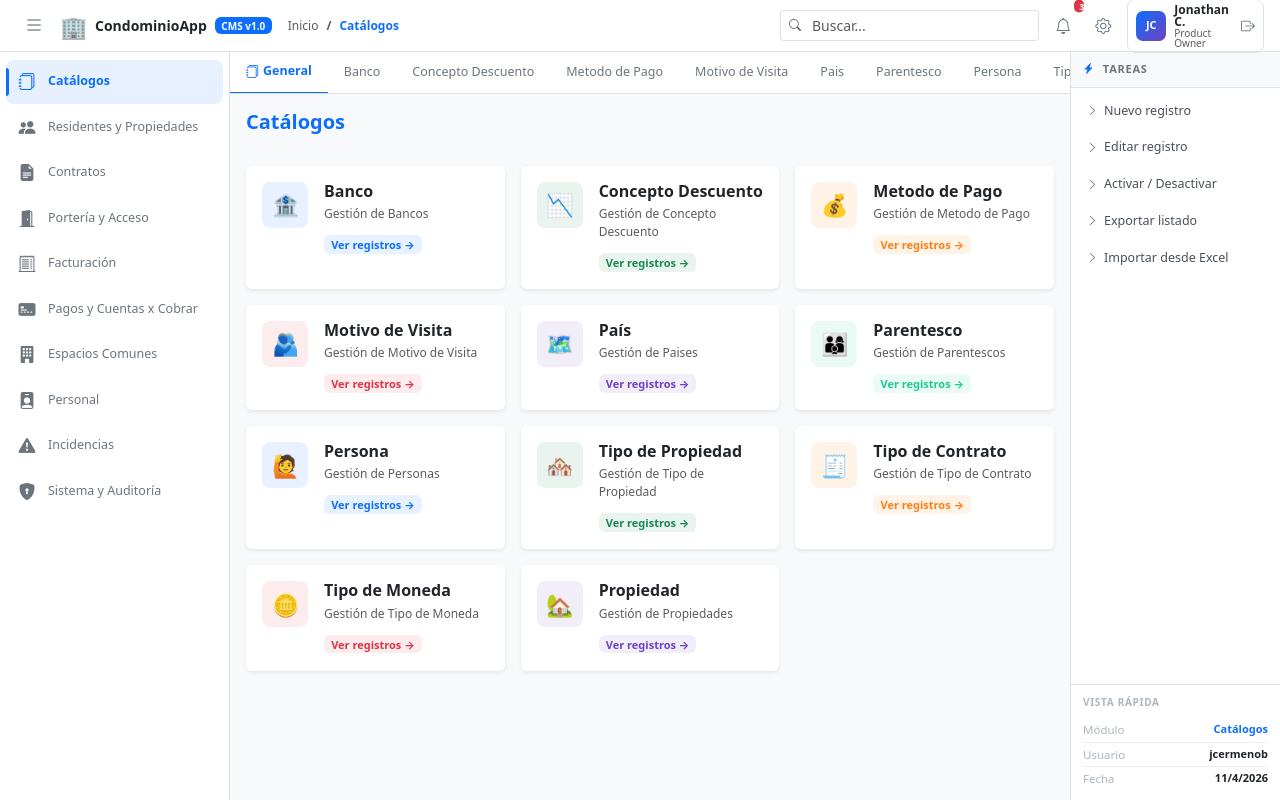
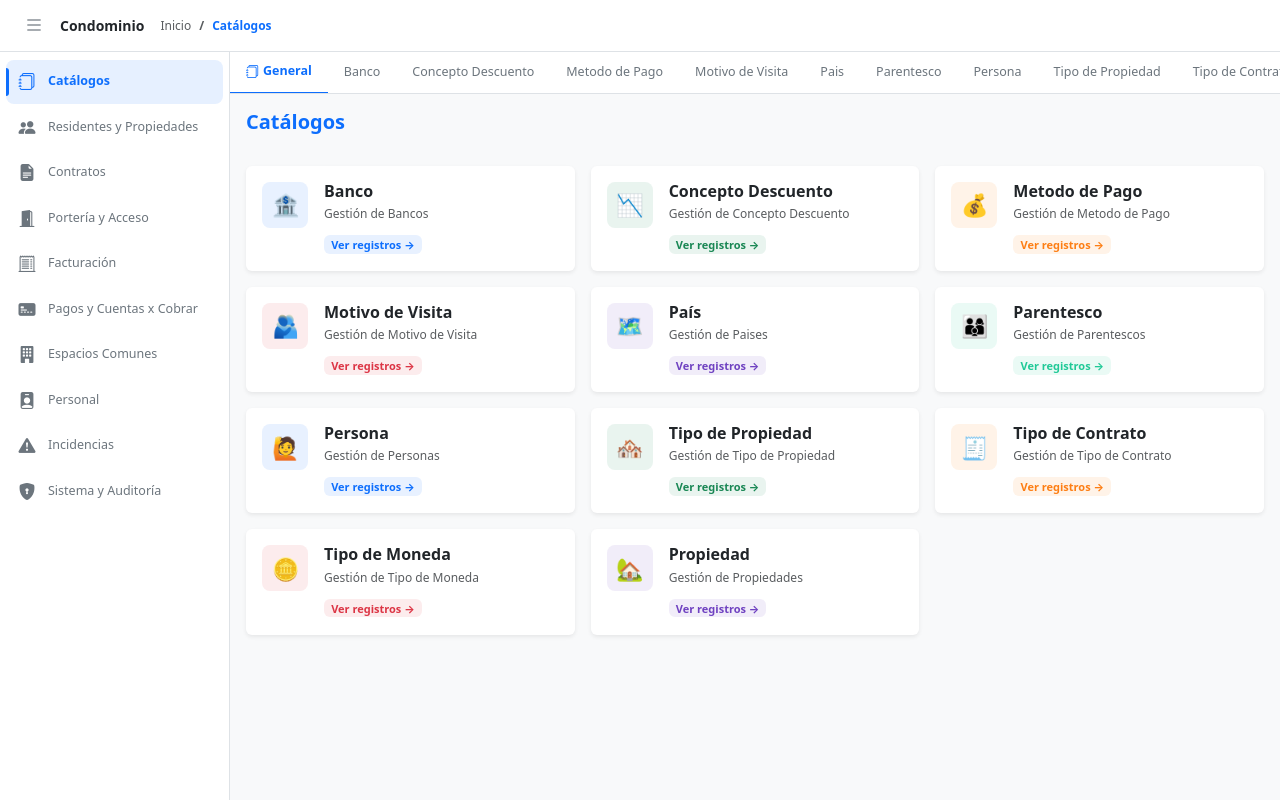
Before and after one commit to rcastanedaf/CondominioAppFrontend, a React (Vite) app: page / in a window 1280 px wide. Built offline with nearby package versions, Linux system fonts and the light colour scheme.

Commit message:
correccion en multas

```diff
--- a/src/App.jsx
+++ b/src/App.jsx
@@ -28,10 +28,6 @@ export default function App() {
           activeSubModule={activeSubModule}
           setActiveSubModule={setActiveSubModule}
         />
-        <TaskPanel
-          activeModule={activeModule}
-          activeSubModule={activeSubModule}
-        />
       </div>
     </div>
   )
--- a/src/components/Topbar.jsx
+++ b/src/components/Topbar.jsx
@@ -11,9 +11,7 @@ export default function Topbar({ activeModule, activeSubModule, onToggleSidebar
         <button className="btn btn-sm btn-outline-secondary border-0" onClick={onToggleSidebar}>
           <i className="bi bi-list fs-5" />
         </button>
-        <span className="cms-brand-icon">🏢</span>
-        <span className="fw-bold" style={{ fontSize: 14 }}>CondominioApp</span>
-        <span className="badge text-bg-primary" style={{ fontSize: 10 }}>CMS v1.0</span>
+        <span className="fw-bold" style={{ fontSize: 14 }}>Condominio</span>
       </div>
 
       {/* Breadcrumb */}
@@ -28,46 +26,6 @@ export default function Topbar({ activeModule, activeSubModule, onToggleSidebar
           )}
         </ol>
       </nav>
-
-      {/* Right side */}
-      <div className="ms-auto d-flex align-items-center gap-2">
-        {/* Search */}
-        <div className="input-group input-group-sm cms-topbar-search d-none d-lg-flex">
-          <span className="input-group-text bg-white border-end-0">
-            <i className="bi bi-search text-muted" style={{ fontSize: 12 }} />
-          </span>
-          <input
-            type="text"
-            className="form-control border-start-0 ps-1"
-            placeholder="Buscar..."
-          />
-        </div>
-
-        {/* Notifications */}
-        <button className="btn btn-sm btn-outline-secondary border-0 position-relative">
-          <i className="bi bi-bell fs-6" />
-          <span className="position-absolute top-0 start-100 translate-middle badge rounded-pill bg-danger cms-notif-badge">
-            3
-          </span>
-        </button>
-
-        {/* Settings */}
-        <button className="btn btn-sm btn-outline-secondary border-0">
-          <i className="bi bi-gear fs-6" />
-        </button>
-
-        {/* User */}
-        <div className="d-flex align-items-center gap-2 border rounded-3 px-2 py-1" style={{ fontSize: 12 }}>
-          <div className="cms-user-avatar">JC</div>
-          <div className="d-none d-md-flex flex-column lh-1">
-            <span className="fw-semibold" style={{ fontSize: 12 }}>Jonathan C.</span>
-            <span className="text-muted" style={{ fontSize: 10 }}>Product Owner</span>
-          </div>
-          <button className="btn btn-sm btn-outline-secondary border-0 p-0 ms-1">
-            <i className="bi bi-box-arrow-right" />
-          </button>
-        </div>
-      </div>
     </nav>
   )
 }
--- a/src/modules/pagos/MultaModal.jsx
+++ b/src/modules/pagos/MultaModal.jsx
@@ -23,14 +23,14 @@ export default function MultaModal({ show, onClose, onSaved, multa }) {
 
   useEffect(() => {
     if (multa) {
-      setIdRes(multa.idResidente ?? '')
-      setIdProp(multa.idPropiedad ?? '')
+      setIdRes(multa.id_Residente ?? null)
+      setIdProp(multa.id_Propiedad ?? null)
       setDesc(multa.descripcion ?? '')
       setMonto(multa.monto ?? '')
-      setFechaInf(multa.fechaInfraccion?.substring(0, 10) ?? '')
-      setFechaVenc(multa.fechaVencimiento?.substring(0, 10) ?? '')
+      setFechaInf(multa.fecha_Infraccion?.substring(0, 10) ?? '')
+      setFechaVenc(multa.fecha_Vencimiento?.substring(0, 10) ?? '')
       setEstado(multa.estado ?? 'PENDIENTE')
-      setEvidencia(multa.evidenciaUrl ?? '')
+      setEvidencia(multa.evidencia ?? '')
       setObs(multa.observaciones ?? '')
     } else {
       setIdRes(''); setLabelRes('')
@@ -50,19 +50,20 @@ export default function MultaModal({ show, onClose, onSaved, multa }) {
     if (!fechaInfraccion)    return setError('La fecha de infracción es requerida')
     setLoading(true); setError(null)
     try {
+      debugger
       const payload = {
-        id:               multa ? multa.id : 0,
-        idResidente:      Number(idResidente),
-        idPropiedad:      Number(idPropiedad) || null,
+        id_Multa:               multa ? multa.id_Multa :  undefined,
+        id_Residente:      Number(idResidente),
+        id_Propiedad:      Number(idPropiedad) || null,
         descripcion,
         monto:            Number(monto),
-        fechaInfraccion,
-        fechaVencimiento: fechaVencimiento || null,
+        fecha_Infraccion : fechaInfraccion,
+        fecha_Vencimiento: fechaVencimiento || null,
         estado,
-        evidenciaUrl,
+        evidencia:    evidenciaUrl || null,
         observaciones,
       }
-      multa ? await updateMulta(multa.id, payload) : await createMulta(payload)
+      multa ? await updateMulta(multa.id_Multa, payload) : await createMulta(payload)
       onSaved()
     } catch (err) {
       setError(err.response?.data?.message ?? err.message)
@@ -96,10 +97,10 @@ export default function MultaModal({ show, onClose, onSaved, multa }) {
                   <FkSelector
                     label="Residente" required
                     fetchFn={getResidentes}
-                    getId={r => r.idResidente ?? r.id}
+                    getId={r => r.id_Residente}
                     getLabel={r => r.nombres
                       ? `${r.nombres} ${r.apellidos ?? ''}`.trim()
-                      : `#${r.idResidente ?? r.id}`}
+                      : `#${r.id_Residente}`}
                     value={idResidente}
                     displayValue={labelRes}
                     onChange={(id, lbl) => { setIdRes(id); setLabelRes(lbl) }}
@@ -112,8 +113,8 @@ export default function MultaModal({ show, onClose, onSaved, multa }) {
                   <FkSelector
                     label="Propiedad"
                     fetchFn={getPropiedades}
-                    getId={p => p.idPropiedad ?? p.id}
-                    getLabel={p => p.codigo ?? p.nombre ?? `#${p.idPropiedad ?? p.id}`}
+                    getId={p => p.id_Propiedad}
+                    getLabel={p => p.codigo ?? p.nombre ?? `#${p.id_Propiedad}`}
                     value={idPropiedad}
                     displayValue={labelProp}
                     onChange={(id, lbl) => { setIdProp(id); setLabelProp(lbl) }}
--- a/src/modules/pagos/MultaTable.jsx
+++ b/src/modules/pagos/MultaTable.jsx
@@ -42,25 +42,25 @@ export default function MultaTable({ moduleColor }) {
           <thead><tr><th>#</th><th>Residente</th><th>Descripción</th><th>Monto</th><th>F. Infracción</th><th>F. Vencimiento</th><th>Estado</th><th>Acciones</th></tr></thead>
           <tbody>
             {rows.map((row, i) => (
-              <tr key={row.id ?? i}>
-                <td className="text-muted">{row.id}</td>
-                <td>{row.idResidente}</td>
+              <tr key={row.id_Multa ?? i}>
+                <td className="text-muted">{row.id_Multa}</td>
+                <td>{row.id_Residente}</td>
                 <td style={{ maxWidth: 180, overflow: 'hidden', textOverflow: 'ellipsis', whiteSpace: 'nowrap' }}>{row.descripcion}</td>
                 <td className="fw-semibold text-danger">Q {Number(row.monto).toFixed(2)}</td>
-                <td>{row.fechaInfraccion?.substring(0, 10)}</td>
-                <td className="text-muted">{row.fechaVencimiento?.substring(0, 10) ?? '—'}</td>
+                <td>{row.fecha_Infraccion?.substring(0, 10)}</td>
+                <td className="text-muted">{row.fecha_Vencimiento?.substring(0, 10) ?? '—'}</td>
                 <td><span className={`badge text-bg-${ESTADO_COLOR[row.estado] || 'secondary'}`}>{row.estado}</span></td>
                 <td>
                   <div className="d-flex gap-1">
                     <button className="btn btn-sm btn-outline-primary py-0 px-2" onClick={() => { setSelected(row); setShowModal(true) }}>
                       <i className="bi bi-pencil me-1" style={{ fontSize: 11 }} />Editar
                     </button>
-                    {confirmId === row.id ? (
+                    {confirmId === row.id_Multa ? (
                       <><span className="text-danger small align-self-center">¿Confirmar?</span>
-                        <button className="btn btn-sm btn-danger py-0 px-2" onClick={() => handleEliminar(row.id)}>Sí</button>
+                        <button className="btn btn-sm btn-danger py-0 px-2" onClick={() => handleEliminar(row.id_Multa)}>Sí</button>
                         <button className="btn btn-sm btn-outline-secondary py-0 px-2" onClick={() => setConfirmId(null)}>No</button></>
                     ) : (
-                      <button className="btn btn-sm btn-outline-danger py-0 px-2" onClick={() => setConfirmId(row.id)}>
+                      <button className="btn btn-sm btn-outline-danger py-0 px-2" onClick={() => setConfirmId(row.id_Multa)}>
                         <i className="bi bi-trash me-1" style={{ fontSize: 11 }} />Eliminar
                       </button>
                     )}
```
